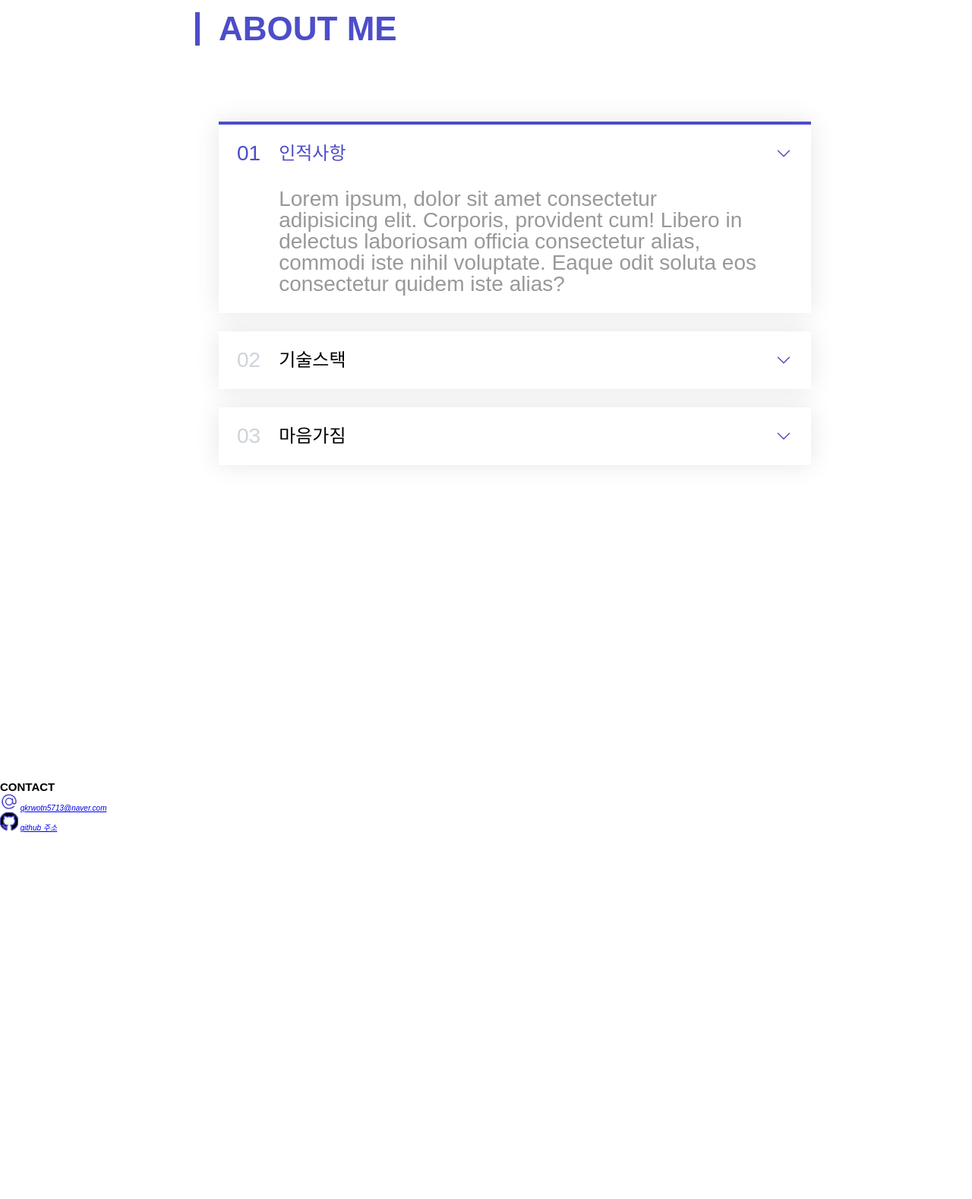
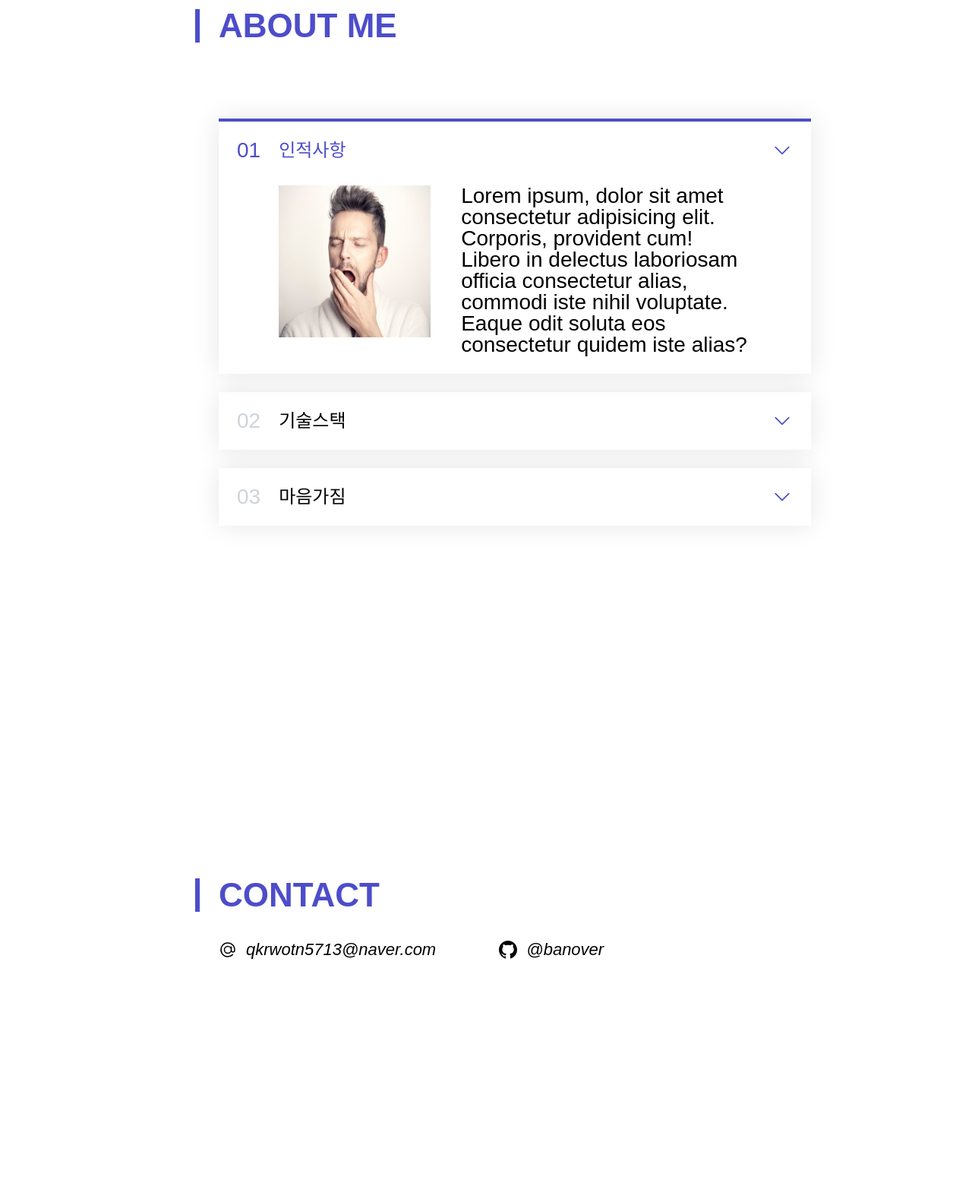
Before and after one commit to banover/Portfolio-Project, a plain HTML site: page index.html in a window 1280 px wide. Shown: the part 1760-3338 px from the top of the page at 76% size. Before the commit the page ends 2855 px from the top, so only its background shows below. Drawn offline with Linux system fonts and the light colour scheme; a script that the page names is missing; a web font is replaced by a local one.

Commit message:
CONTACT PAGE 구현

```diff
--- a/css/style.css
+++ b/css/style.css
@@ -307,7 +307,7 @@ header {
   /* 버튼 미클릭 시에 적용 */
 }
 
-.work-sole-project-container {
+.item .work-sole-project-container {
   width: 110rem;
   height: 30rem;
 }
@@ -397,20 +397,68 @@ header {
 }
 
 .item-icon {
-  width: 24px;
-  height: 24px;
+  width: 2.8rem;
+  height: 2.8rem;
   stroke: #4d4dca;
 }
 
-.hidden {
+.open {
+  border-top: 0.4rem solid #4d4dca;
+}
+
+.open-content {
   grid-column: 2;
 }
 
-.open {
-  border-top: 4px solid #4d4dca;
+.closed-content {
+  display: none;
+  /* grid-column: 2; */
 }
 
 .open .item-number,
 .open .item-title {
   color: #4d4dca;
 }
+
+.item-content-box {
+  display: flex;
+  gap: 4rem;
+}
+
+.face-image {
+  width: 20rem;
+  height: 20rem;
+}
+
+/* CONTACT PAGE */
+
+.section-contact {
+  padding: 0rem 19.2rem 26.8rem 19.2rem;
+}
+
+.contact-detail {
+  margin-top: 3.8rem;
+  font-size: 2.2rem;
+
+  display: grid;
+  grid-template-columns: 1fr 1fr 1fr;
+  row-gap: 10rem;
+}
+
+.contact-item {
+  display: flex;
+  /* justify-content: center; */
+  align-items: center;
+  gap: 1.2rem;
+}
+
+.contact-icon {
+  width: 24px;
+  height: 24px;
+  /* stroke: #4d4dca; */
+}
+
+.contact-address {
+  text-decoration: none;
+  color: black;
+}
--- a/index.html
+++ b/index.html
@@ -141,13 +141,20 @@
                 />
               </svg>
 
-              <div class="item-content-container hidden">
+              <div class="item-content-container open-content">
+                <div class="item-content-box">
+                  <img
+                    class="face-image"
+                    alt="park's face img"
+                    src="image/증명img.jpg"
+                  />
                   <p class="item-content">
                     Lorem ipsum, dolor sit amet consectetur adipisicing elit.
-                  Corporis, provident cum! Libero in delectus laboriosam officia
-                  consectetur alias, commodi iste nihil voluptate. Eaque odit
-                  soluta eos consectetur quidem iste alias?
+                    Corporis, provident cum! Libero in delectus laboriosam
+                    officia consectetur alias, commodi iste nihil voluptate.
+                    Eaque odit soluta eos consectetur quidem iste alias?
                   </p>
+                </div>
               </div>
             </div>
 
@@ -168,6 +175,14 @@
                   d="M19.5 8.25l-7.5 7.5-7.5-7.5"
                 />
               </svg>
+              <div class="item-content-container closed-content">
+                <p class="item-content">
+                  Lorem ipsum, dolor sit amet consectetur adipisicing elit.
+                  Corporis, provident cum! Libero in delectus laboriosam officia
+                  consectetur alias, commodi iste nihil voluptate. Eaque odit
+                  soluta eos consectetur quidem iste alias?
+                </p>
+              </div>
             </div>
 
             <div class="item">
@@ -187,34 +202,51 @@
                   d="M19.5 8.25l-7.5 7.5-7.5-7.5"
                 />
               </svg>
+              <div class="item-content-container closed-content">
+                <p class="item-content">
+                  Lorem ipsum, dolor sit amet consectetur adipisicing elit.
+                  Corporis, provident cum! Libero in delectus laboriosam officia
+                  consectetur alias, commodi iste nihil voluptate. Eaque odit
+                  soluta eos consectetur quidem iste alias?
+                </p>
+              </div>
             </div>
           </div>
         </div>
       </section>
     </main>
     <footer>
-      <h2>CONTACT</h2>
-      <address>
+      <section class="section-contact">
+        <div class="section-container">
+          <div class="section-title">
+            <h2 class="secondary-heading">CONTACT</h2>
+          </div>
+          <address class="contact-detail">
+            <div class="contact-item">
               <svg
                 xmlns="http://www.w3.org/2000/svg"
                 fill="none"
                 viewBox="0 0 24 24"
                 stroke-width="1.5"
                 stroke="currentColor"
-          class="item-icon"
+                class="contact-icon"
               >
                 <path
                   stroke-linecap="round"
                   d="M16.5 12a4.5 4.5 0 11-9 0 4.5 4.5 0 019 0zm0 0c0 1.657 1.007 3 2.25 3S21 13.657 21 12a9 9 0 10-2.636 6.364M16.5 12V8.25"
                 />
               </svg>
-        <a href="mailto:qkrwotn5713@naver.com">qkrwotn5713@naver.com</a>
+              <a class="contact-address" href="mailto:qkrwotn5713@naver.com"
+                >qkrwotn5713@naver.com</a
+              >
 
               <br />
+            </div>
 
+            <div class="contact-item">
               <svg
                 aria-hidden="true"
-          class="item-icon"
+                class="contact-icon"
                 height="24"
                 version="1.1"
                 viewBox="0 0 16 16"
@@ -225,9 +257,14 @@
                   d="M8 0C3.58 0 0 3.58 0 8c0 3.54 2.29 6.53 5.47 7.59.4.07.55-.17.55-.38 0-.19-.01-.82-.01-1.49-2.01.37-2.53-.49-2.69-.94-.09-.23-.48-.94-.82-1.13-.28-.15-.68-.52-.01-.53.63-.01 1.08.58 1.23.82.72 1.21 1.87.87 2.33.66.07-.52.28-.87.51-1.07-1.78-.2-3.64-.89-3.64-3.95 0-.87.31-1.59.82-2.15-.08-.2-.36-1.02.08-2.12 0 0 .67-.21 2.2.82.64-.18 1.32-.27 2-.27.68 0 1.36.09 2 .27 1.53-1.04 2.2-.82 2.2-.82.44 1.1.16 1.92.08 2.12.51.56.82 1.27.82 2.15 0 3.07-1.87 3.75-3.65 3.95.29.25.54.73.54 1.48 0 1.07-.01 1.93-.01 2.2 0 .21.15.46.55.38A8.013 8.013 0 0 0 16 8c0-4.42-3.58-8-8-8z"
                 ></path>
               </svg>
-        <a href="https://github.com/banover">github 주소</a>
+              <a class="contact-address" href="https://github.com/banover"
+                >@banover</a
+              >
               <p></p>
+            </div>
           </address>
+        </div>
+      </section>
     </footer>
   </body>
 </html>
```
Also changed, not shown: image/증명img.jpg (added). Lines whose indentation alone changed are shown as unchanged.
